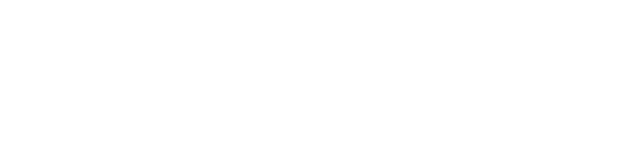
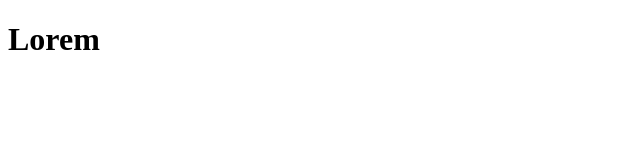
Before and after one commit to AsimRzayev/lesson3-Css-, a plain HTML site: page index.html in a window 1280 px wide. Shown: the whole page, without its empty margins (0-640 px from the left). Drawn offline with Linux system fonts and the light colour scheme.

Commit message:
add h1 tag

```diff
--- a/index.html
+++ b/index.html
@@ -6,5 +6,7 @@
         <meta name="viewport" content="width=device-width, initial-scale=1.0" />
         <title>Document</title>
     </head>
-    <body></body>
+    <body>
+        <h1>Lorem</h1>
+    </body>
 </html>
```
